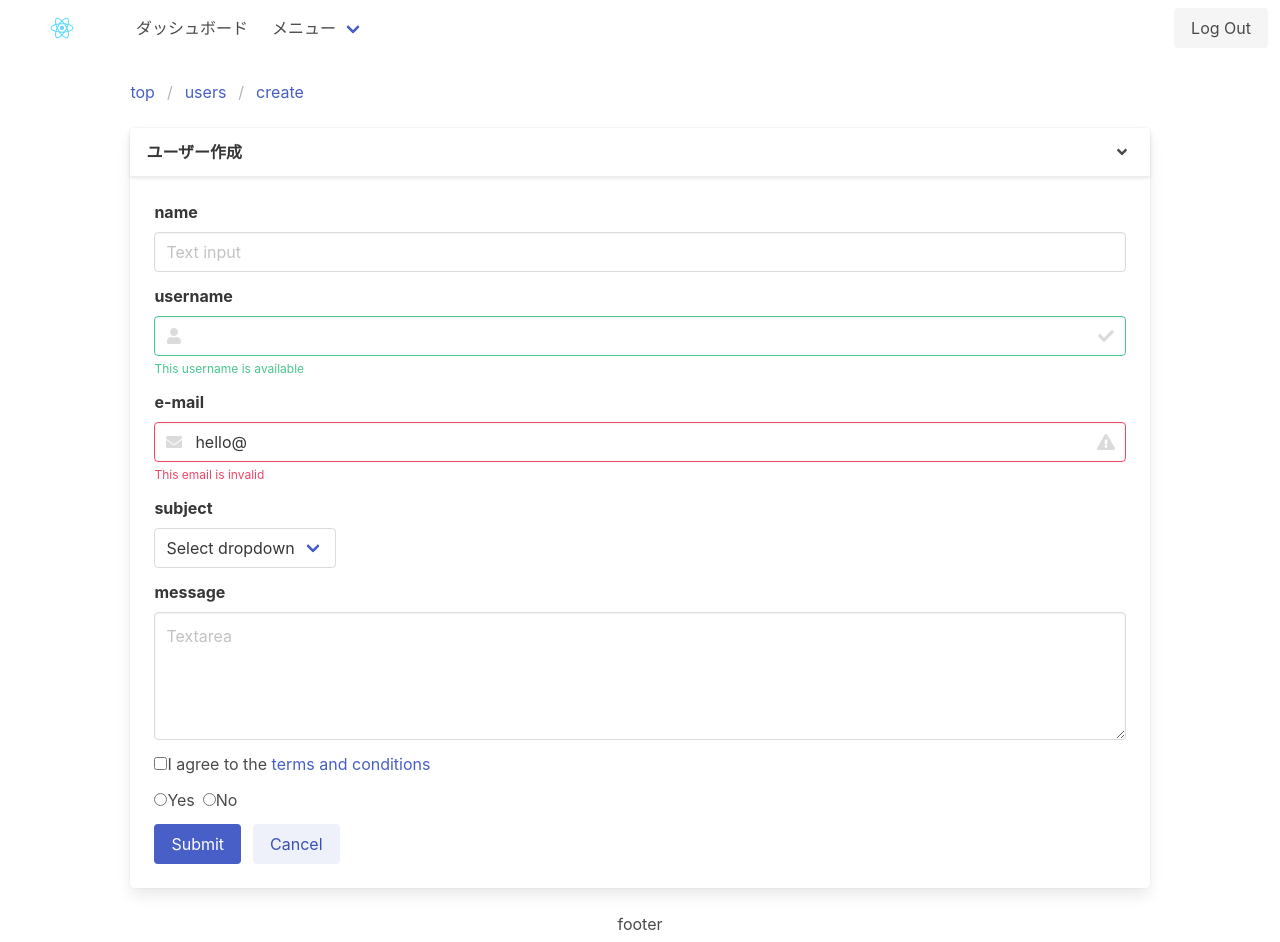
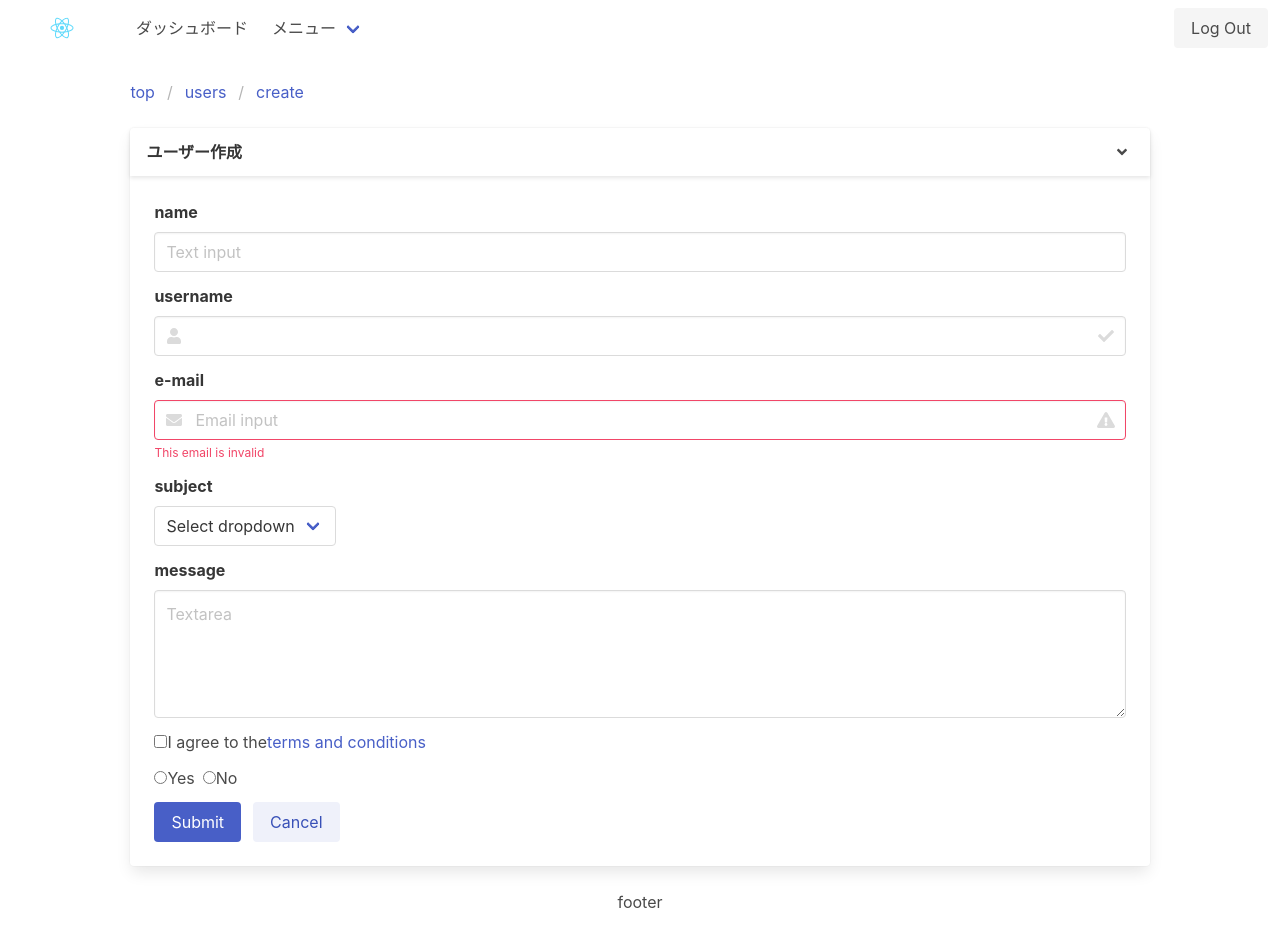
Before and after one commit to TOnodera/react.js-learning, a React (Create React App) app: page /users/create in a window 1280 px wide. After the commit the page ends 920 px from the top, so only its background shows below. Built offline with nearby package versions, Linux system fonts and the light colour scheme.

Commit message:
BasicTextInput完成

```diff
--- a/src/components/molecules/BasicTextInput.js
+++ b/src/components/molecules/BasicTextInput.js
@@ -1,31 +1,97 @@
 import { Label } from '../atoms'
 import React from 'react'
+import ApplicationException from '../../exception/ApplicationException'
+
+function ErrorText(props) {
+  if (!props.isInputed) {
+    return ''
+  }
+  return props.isValid ? (
+    ''
+  ) : (
+    <p className="help is-danger">
+      入力が不正です。
+    </p>
+  )
+}
+
 class BasicTextInput extends React.Component {
+  constructor(props) {
+    super(props)
+    this.state = {
+      isInputed: false,
+      isValid: false,
+    }
+  }
+
+  _onChange = (e) => {
+    if (!this.props.validateRegex) {
+      throw new ApplicationException(
+        'validateRegex属性に正規表現をセットしてください。'
+      )
+    }
+    if (!this.props.onChange) {
+      throw new ApplicationException(
+        'onChange属性に関数をセットしてください。'
+      )
+    }
+    this.setState(() => {
+      return {
+        isInputed: e.target.value,
+        isValid: this.props.validateRegex.test(
+          e.target.value
+        ),
+      }
+    })
+    this.props.onChange(e)
+  }
+
+  _addSuccessOrDangerClass() {
+    return this.state.isInputed &&
+      !this.state.isValid
+      ? 'is-danger'
+      : this.state.isInputed && this.state.isValid
+      ? 'is-success'
+      : ''
+  }
+
   render() {
     return (
       <div className="field">
         <Label content={this.props.label} />
         <div className="control has-icons-left has-icons-right">
           <input
-            className="input is-success"
+            className={[
+              'input',
+              this._addSuccessOrDangerClass(),
+            ].join(' ')}
             type="text"
             placeholder={this.props.placeHolder}
-            onChange={this.props.onValueChange}
+            onChange={this._onChange}
           />
           <span className="icon is-small is-left">
             <i
               className={this.props.leftIcon}
             ></i>
           </span>
-          <span className="icon is-small is-right">
-            <i
-              className={this.props.rightIcon}
-            ></i>
+          <span
+            className={[
+              'icon',
+              'is-small',
+              'is-right',
+              this.state.isInputed &&
+              this.state.isValid
+                ? 'has-text-primary'
+                : '',
+            ].join(' ')}
+          >
+            <i className="fas fa-check"></i>
           </span>
         </div>
-        <p className="help is-success">
-          This username is available
-        </p>
+        <ErrorText
+          isValid={this.state.isValid}
+          isInputed={this.state.isInputed}
+        />
       </div>
     )
   }
--- a/src/components/pages/user/Create.js
+++ b/src/components/pages/user/Create.js
@@ -32,7 +32,8 @@ class CreateUser extends React.Component {
           placeholder="input username"
           leftIcon="fas fa-user"
           rightIcon="fas fa-check"
-          onValueChange={(e) => {
+          validateRegex={/^[a-zA-Z]+$/}
+          onChange={(e) => {
             this.setState(() => {
               return { username: e.target.value }
             })
@@ -45,7 +46,6 @@ class CreateUser extends React.Component {
               className="input is-danger"
               type="email"
               placeholder="Email input"
-              value="hello@"
             />
             <span className="icon is-small is-left">
               <i className="fas fa-envelope"></i>
@@ -85,7 +85,7 @@ class CreateUser extends React.Component {
           <div className="control">
             <label className="checkbox">
               <input type="checkbox" />I agree to
-              the{' '}
+              the
               <a href="#">terms and conditions</a>
             </label>
           </div>
--- /dev/null
+++ b/src/exception/ApplicationException.js
@@ -0,0 +1 @@
+export default class ApplicationException extends Error {}
```
